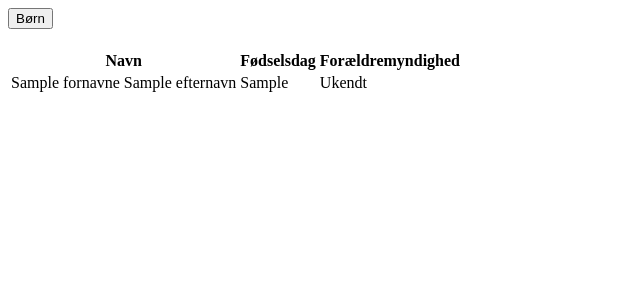
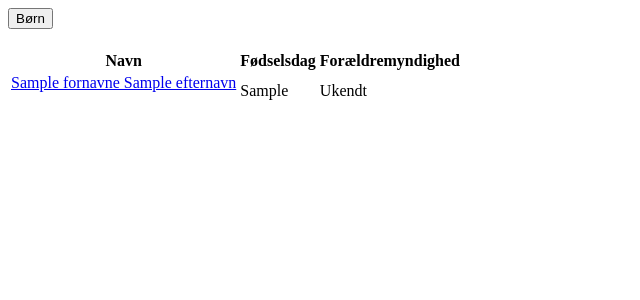
Before and after one commit to itk-dev/kontrolgruppen, a Symfony app: template core/Resources/views/visitation/person_tables/boern.html.twig in a window 1280 px wide. Shown: the top 300 px of the page, without its empty margins (0-640 px from the left). Run offline with Twig, Linux system fonts and the light colour scheme; the template is opened without the code that fills it: most values are stand-ins (such as "Sample title", 1, 10 or a date in 2020); some libraries are stand-ins or nearby versions.

Commit message:
Barn link

```diff
--- a/core/Resources/views/visitation/person_results.html.twig
+++ b/core/Resources/views/visitation/person_results.html.twig
@@ -141,6 +141,10 @@
         .empty-column {
             color: red;
         }
+        .child-name {
+            color: black;
+            text-decoration: underline;
+        }
     </style>
 {% endblock %}
 
--- a/core/Resources/views/visitation/person_tables/boern.html.twig
+++ b/core/Resources/views/visitation/person_tables/boern.html.twig
@@ -18,11 +18,15 @@
                         </tr>
                     </thead>
                     <tbody class="bg-light">
-                        {# Check if data.Person.barn Exists #}
                         {% if data.Person.Boern is defined %}
                             {% for barn in data.Person.Boern %}
                             <tr>
-                                <td>{{ barn.Barnoplysning.Barn.Navn.fornavne }} {{ barn.Barnoplysning.Barn.Navn.efternavn }}</td>
+                                <td>
+                                    <form id="cprForm{{ loop.index }}" method="post" action="{{ path('result') }}">
+                                    <input type="hidden" name="cpr" value="{{ barn.Barnoplysning.Barn.barnPersonnummer }}">
+                                    <a href="#" class="child-name" onclick="document.getElementById('cprForm{{ loop.index }}').submit();">{{ barn.Barnoplysning.Barn.Navn.fornavne }} {{ barn.Barnoplysning.Barn.Navn.efternavn }}</a>
+                                    </form>
+                                </td>
                                 <td class="cprField">{{ barn.Barnoplysning.Barn.barnPersonnummer }}</td>
                                 <td> Ukendt</td>
                             </tr>
```
